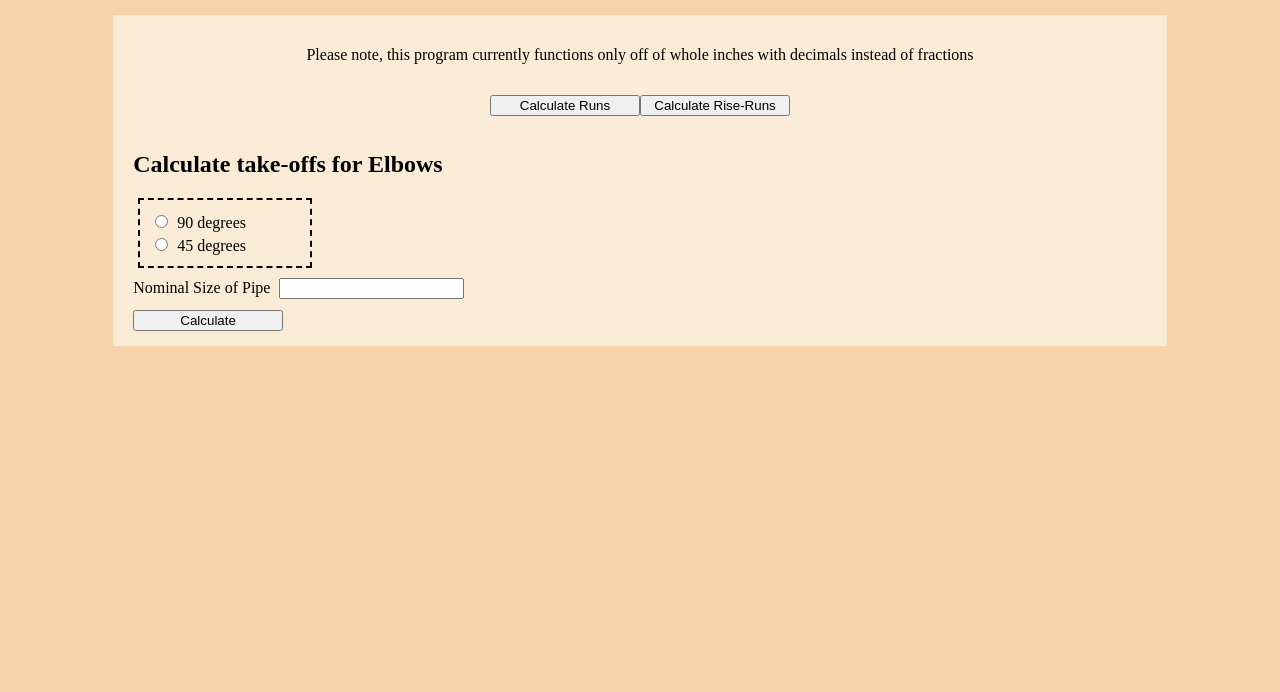
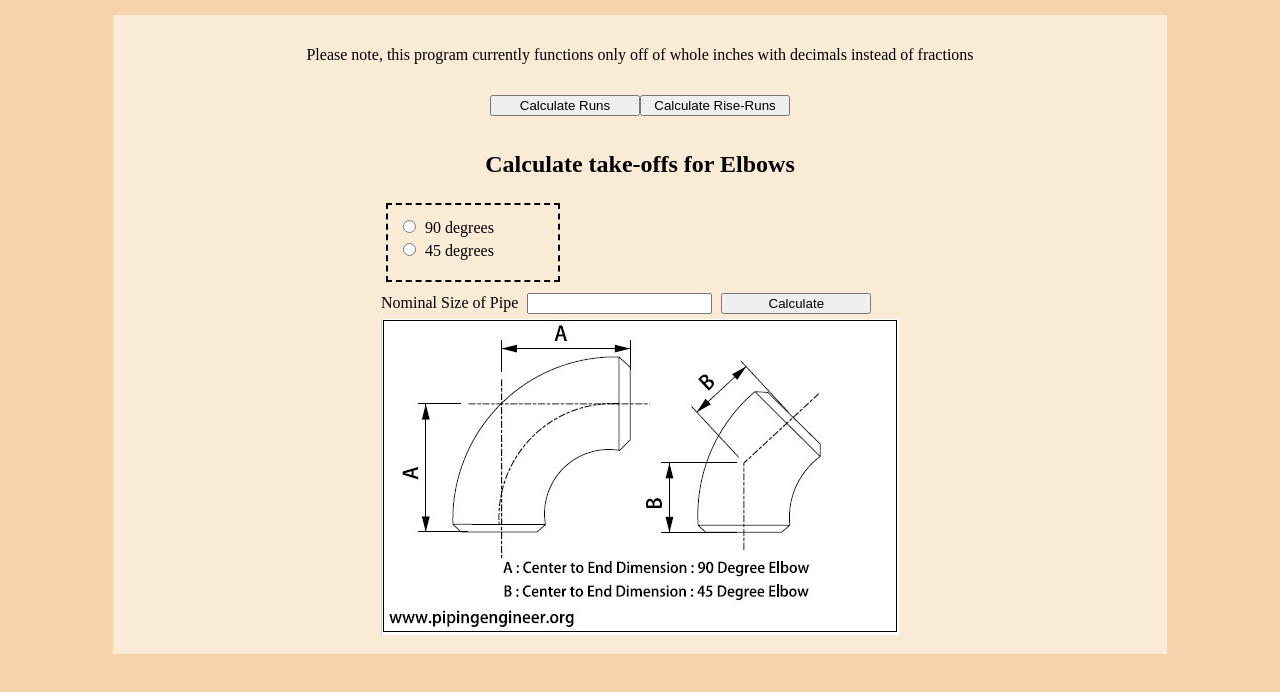
Before and after one commit to Raigen93/pipeTakeoff, a plain HTML site: page index.html in a window 1280 px wide. Drawn offline with Linux system fonts and the light colour scheme.

Commit message:
add image for elbows, adjust styling

```diff
--- a/index.css
+++ b/index.css
@@ -23,6 +23,7 @@ form {
     width: 150px;
     padding: 10px;
     margin: 5px;
+    height: 55px;
 }
 
 input {
@@ -41,6 +42,13 @@ section {
 .diagram {
     height: auto;
     width: 100%;
+}
+
+.elbowContainer {
+    display: flex;
+    flex-direction: column;
+    justify-content: center;
+    align-content: center;
 }
 
 .inputs {
@@ -75,6 +83,14 @@ section {
     margin: 10px;
 }
 
+#elbows {
+    display: flex;
+    flex-direction: column;
+    width: 100%;
+    justify-items: center;
+    align-items: center;
+}
+
 #rise_runs {
     display: none;
 }
--- a/index.html
+++ b/index.html
@@ -26,6 +26,7 @@
     <section id="elbows">
         <h2>Calculate take-offs for Elbows</h2>
         <div>
+            <div class="elbowContainer">
     <form>
     <div>
         <input type="radio" id="90" name="degrees" value="90">
@@ -36,17 +37,19 @@
         <input type="radio" id="45" name="degrees" value="45">
         <label for="45">45 degrees</label>
     </div>
-    </form>
-            <div>
+    </form></div>
+                <div>
                 <label for="nomSize">Nominal Size of Pipe</label>
                 <input type="number" id="nomSize">
+                <button id="submit">
+                    Calculate
+                </button>
+                <span class="response" id="result"></span>
             </div>
-   <div>
-       <button id="submit">
-           Calculate
-       </button>
-       <span class="response" id="result"></span>
-   </div>
+
+            <div>
+                <img src="elbowsDiagram.jpg" />
+            </div>
 
 </div>
 </section>
--- a/logic.js
+++ b/logic.js
@@ -1608,7 +1608,7 @@ function calcRuns() {
 }
 
 function disElbow() {
-    elbowCalc.style.display = "block";
+    elbowCalc.style.display = "flex";
     riseRuns.style.display = "none";
     runs.style.display = "none";
 
```
Also changed, not shown: elbowsDiagram.jpg (added).
